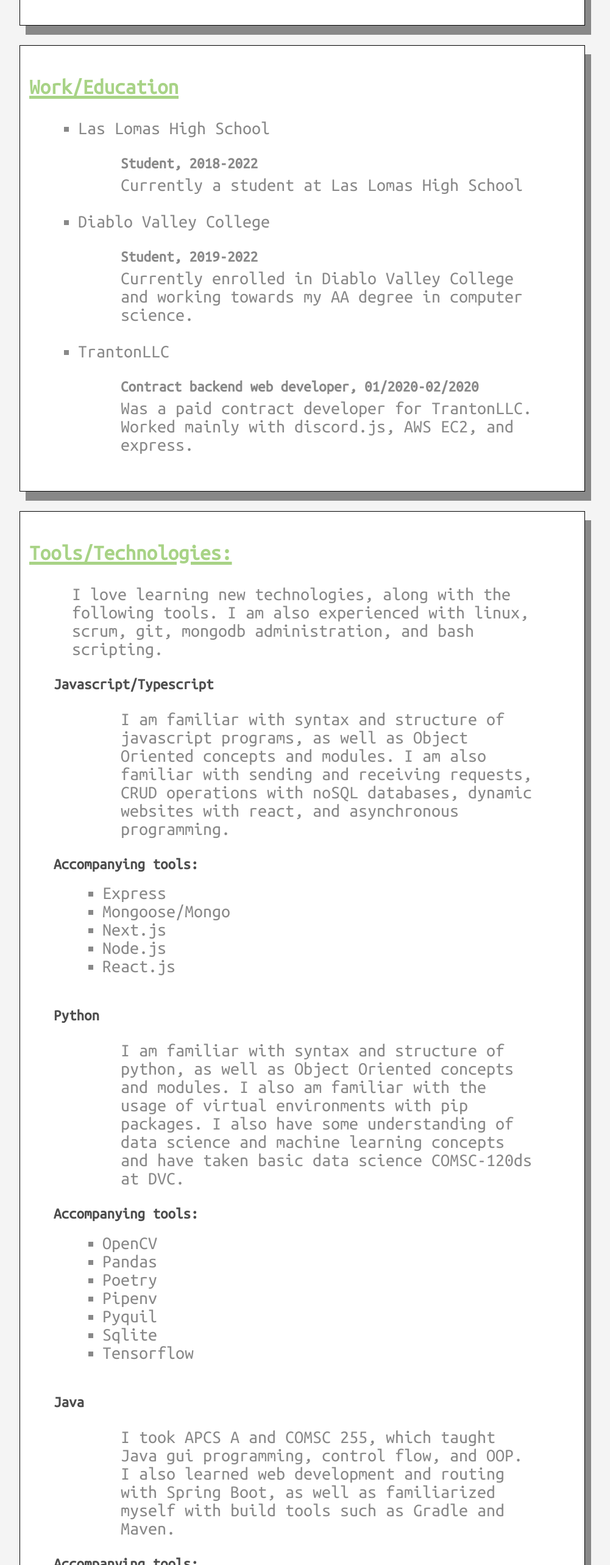
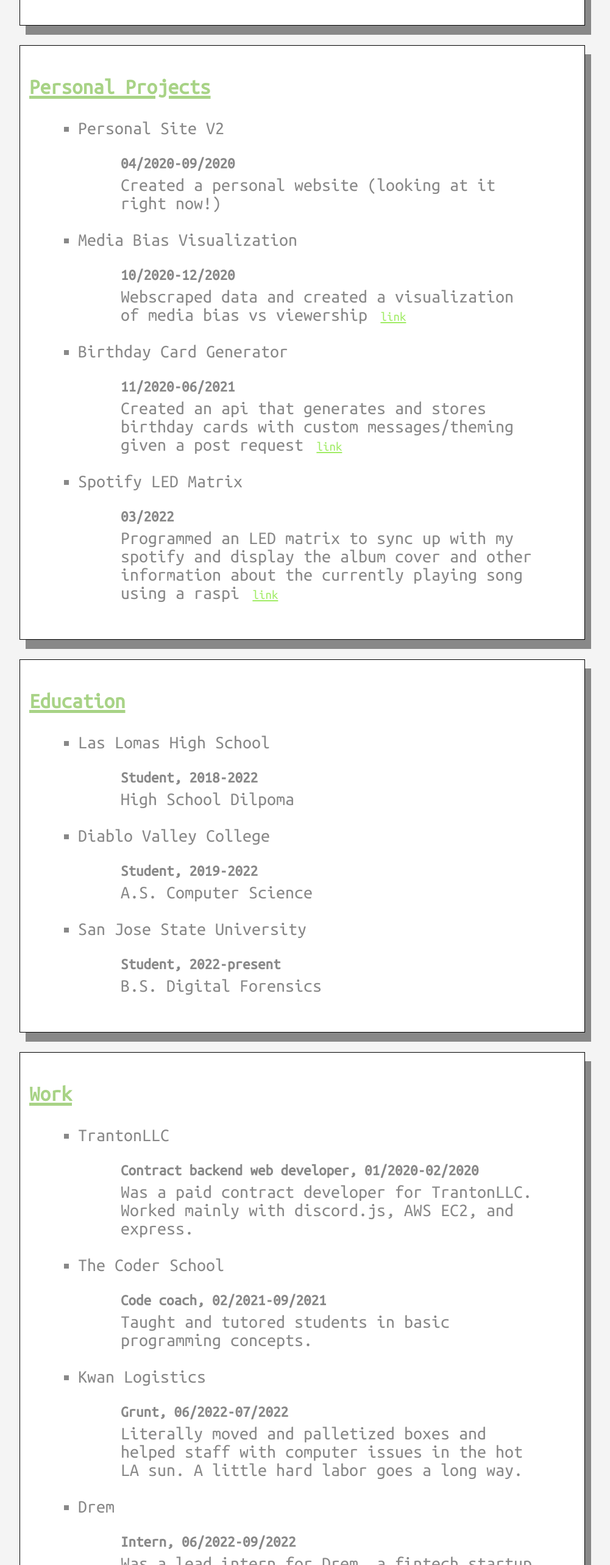
Before and after one commit to Evan-Nishi/personal-site-v2, a Next.js app: page / in a window 1280 px wide. Shown: the part 1160-3726 px from the top of the page at 61% size, without its empty margins (160-1161 px from the left). Built offline with nearby package versions, Linux system fonts and the light colour scheme.

Commit message:
updated info

```diff
--- a/src/pages/index.tsx
+++ b/src/pages/index.tsx
@@ -53,17 +53,51 @@
                 <br/>
                 <br/>
                 <Card>
-                    <h3>Work/Education</h3>
+                    <h3>Personal Projects</h3>
+                    <div className="indented">
+                        <ul>
+                            <li>Personal Site V2</li>
+                            <p><h5>04/2020-09/2020</h5>Created a personal website (looking at it right now!)</p>
+                            <li>Media Bias Visualization</li>
+                            <p><h5>10/2020-12/2020</h5>Webscraped data and created a visualization of media bias vs viewership <a id="sc" className="inlinelink" href="https://github.com/Evan-Nishi/media-bias-visualization">link</a></p>
+                            <li>Birthday Card Generator</li>
+                            <p><h5>11/2020-06/2021</h5>Created an api that generates and stores birthday cards with custom messages/theming given a post request <a id="sc" className="inlinelink" href="https://github.com/Evan-Nishi/birthday-card">link</a></p>
+                            <li>Spotify LED Matrix</li>
+                            <p><h5>03/2022</h5> Programmed an LED matrix to sync up with my spotify and display the album cover and other information about the currently playing song using a raspi <a id="sc" className="inlinelink" href="https://github.com/Evan-Nishi/spotify-panel-client">link</a></p>
+                        </ul>
+                    </div>
+                </Card>
+                <br/>
+                <br/>
+                <Card>
+                    <h3>Education</h3>
                     <div className="indented">
                         <ul>
                             <li>Las Lomas High School</li>
-                            <p><h5>Student, 2018-2022</h5>Currently a student at Las Lomas High School</p>
+                            <p><h5>Student, 2018-2022</h5>High School Dilpoma</p>
                             <li>Diablo Valley College</li>
-                            <p><h5>Student, 2019-2022</h5>Currently enrolled in Diablo Valley College and working towards my AA degree
-                                    in computer science.</p>
+                            <p><h5>Student, 2019-2022</h5>A.S. Computer Science</p>
+                            <li>San Jose State University</li>
+                            <p><h5>Student, 2022-present</h5>B.S. Digital Forensics</p>
+                        </ul>
+                    </div>
+                </Card>
+                <br/>
+                <br/>
+                <Card>
+
+                    <h3>Work</h3>
+                    <div className="indented">
+                        <ul>
                             <li>TrantonLLC </li>
                             <p><h5>Contract backend web developer, 01/2020-02/2020</h5>Was a paid contract developer for TrantonLLC.  Worked mainly with discord.js, AWS EC2, and express.
                             </p>
+                            <li>The Coder School</li>
+                            <p><h5>Code coach, 02/2021-09/2021</h5> Taught and tutored students in basic programming concepts.</p>
+                            <li>Kwan Logistics</li>
+                            <p><h5>Grunt, 06/2022-07/2022</h5> Literally moved and palletized boxes and helped staff with computer issues in the hot LA sun.  A little hard labor goes a long way.</p>
+                            <li>Drem</li>
+                            <p><h5>Intern, 06/2022-09/2022</h5> Was a lead intern for Drem, a fintech startup based in SCU.  Worked mainly with code organization and quality, typescript, tailwind, and react.</p>
                         </ul>
                     </div>
                 </Card>
```
